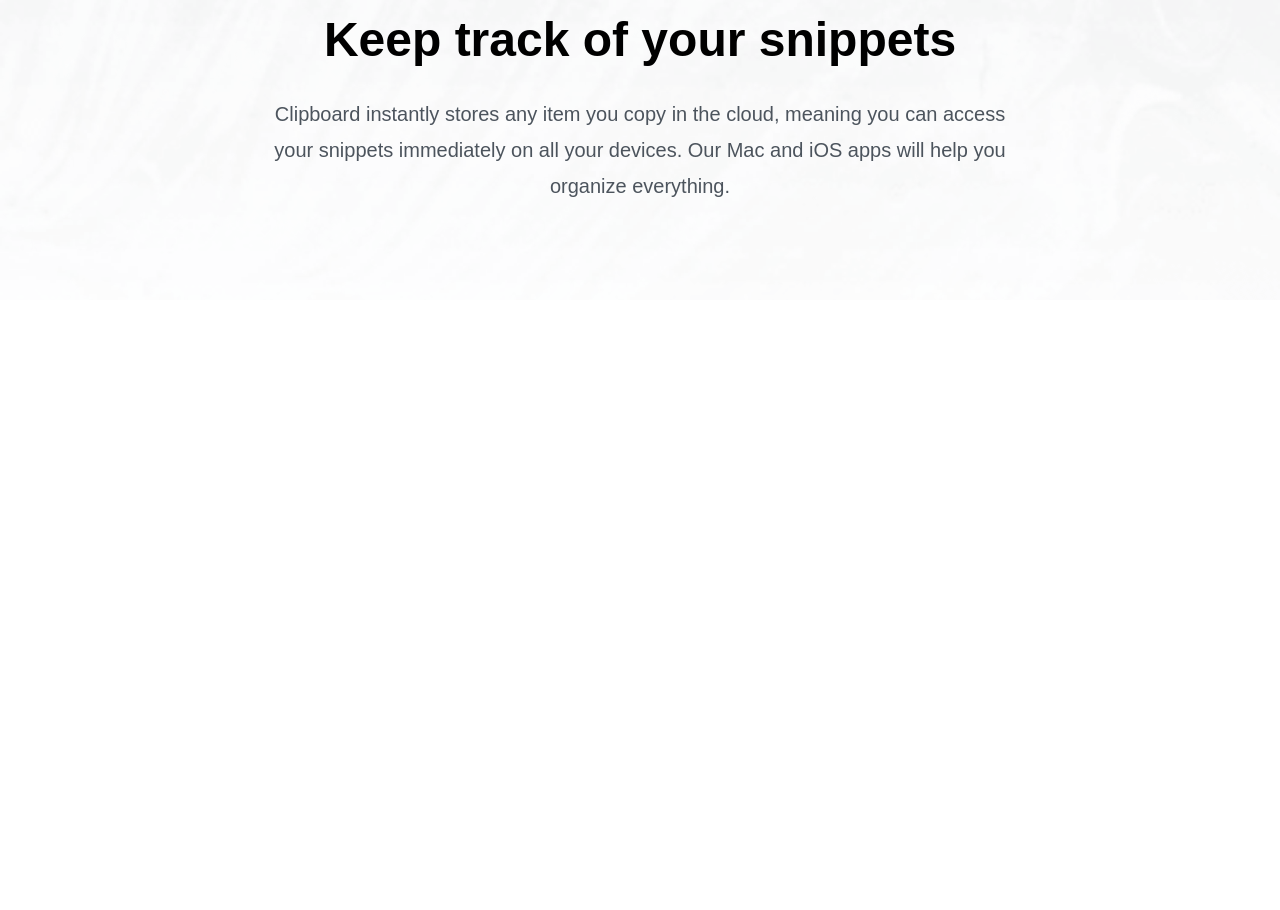
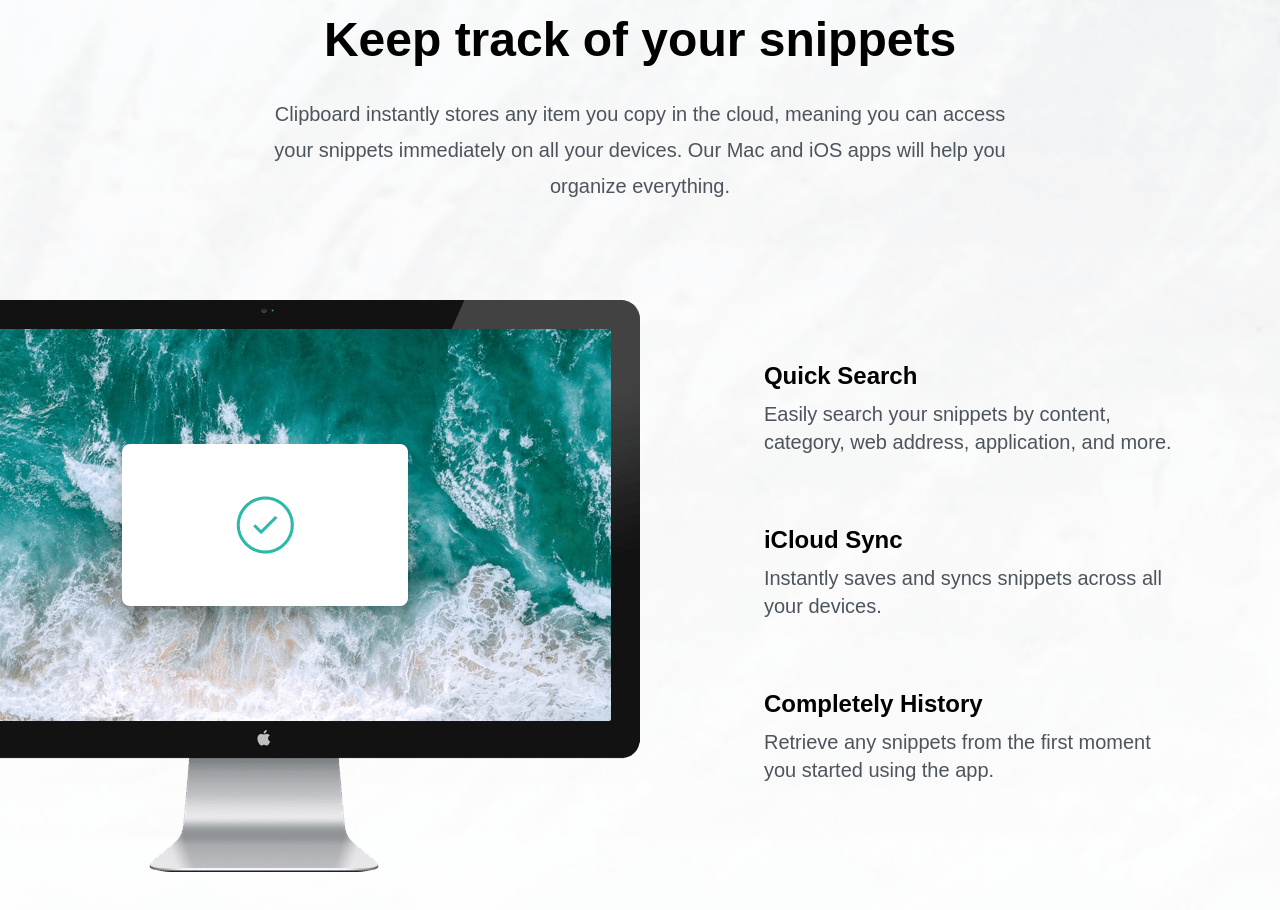
Before and after one commit to puntodamar/tailwind-clipboard-website, a website: page index.html in a window 1280 px wide. Shown: the part 705-1615 px from the top of the page. Before the commit the page ends 1005 px from the top, so only its background shows below. Drawn offline with Linux system fonts and the light colour scheme; a web font is replaced by a local one.

Commit message:
add: feature section

```diff
--- a/index.html
+++ b/index.html
@@ -10,7 +10,7 @@
 <body class="bg-header-desktop bg-no-repeat bg-cover bg-top sm:bg-header-mobile">
     <!--    Hero Section-->
     <section id="hero">
-        <div class="section-container mb-40 px-10 pt-16">
+        <div class="section-container mb-40 pt-16">
             <img src="images/logo.svg" alt="" class="mx-auto my-16">
 
             <h3>A history of everything you know</h3>
@@ -32,7 +32,7 @@
     </section>
 
     <section id="snippets">
-        <div class="section-container my-20 px-10">
+        <div class="section-container my-20">
             <h3>Keep track of your snippets</h3>
             <p class="mb-24 text-xl leading-9 text-center ">
                 Clipboard instantly stores any item you copy in the cloud, meaning you
@@ -41,5 +41,39 @@
             </p>
         </div>
     </section>
+
+    <section id="features">
+        <div class="section-container my-20 ">
+            <div class="relative flex flex-col md:flex-row md:space-x-32">
+                <div class="md:w-1/2">
+                    <img src="images/image-computer.png" alt="" class="md:absolute top-0 right-[50%]">
+                </div>
+
+                <div class="flex flex-col mt-15 mb-24 space-y-1 text-xl md:w-1/2 md:mb-60 md:text-left md:pl-16">
+                    <div>
+                        <h5 class="mb-2 text-2xl font-bold ">Quick Search</h5>
+                        <p class="max-w-md text-dark-grayish-blue mb-16">
+                            Easily search your snippets by content, category, web address,
+                            application, and more.
+                        </p>
+                    </div>
+                    <div>
+                        <h5 class="mb-2 text-2xl font-bold ">iCloud Sync</h5>
+                        <p class="max-w-md text-dark-grayish-blue mb-16">
+                            Instantly saves and syncs snippets across all your devices.
+                        </p>
+                    </div>
+                    <div>
+                        <h5 class="mb-2 text-2xl font-bold ">Completely History</h5>
+                        <p class="max-w-md text-dark-grayish-blue mb-16">
+                            Retrieve any snippets from the first moment you started using
+                            the app.
+                        </p>
+                    </div>
+                </div>
+
+            </div>
+        </div>
+    </section>
 </body>
 </html>
--- a/src/input.css
+++ b/src/input.css
@@ -23,7 +23,7 @@
 }
 
 @utility section-container {
-    @apply max-w-6xl mx-auto text-center;
+    @apply max-w-6xl mx-auto text-center px-10;
 }
 
 @utility button-container {
```
Also changed, not shown: src/output.css.
